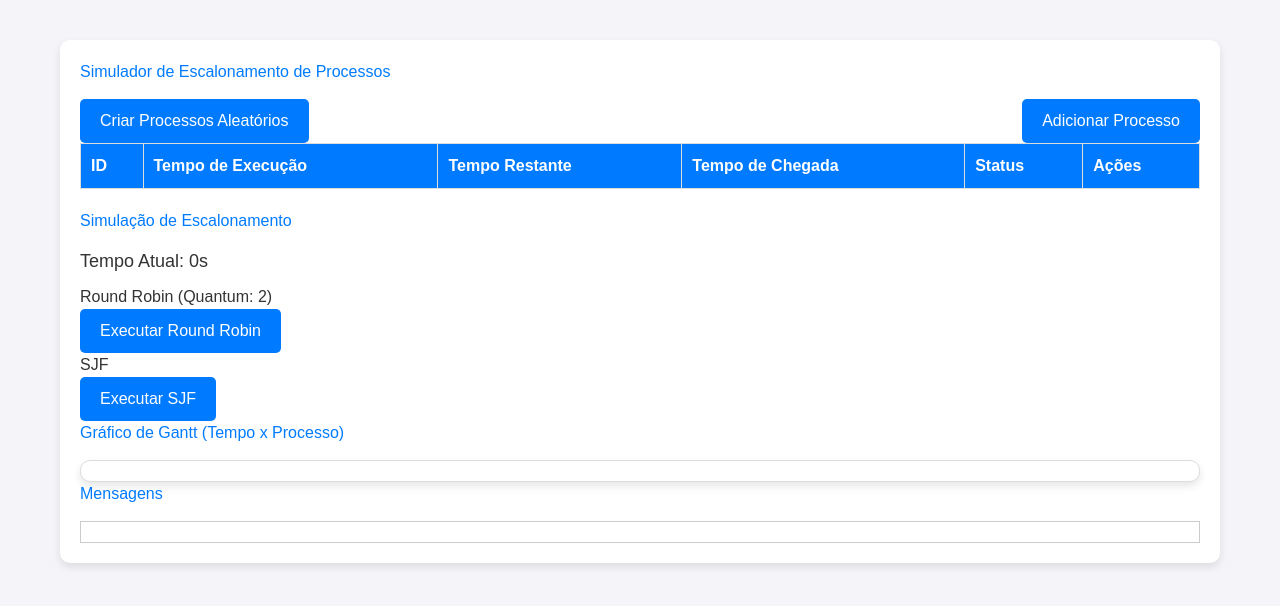
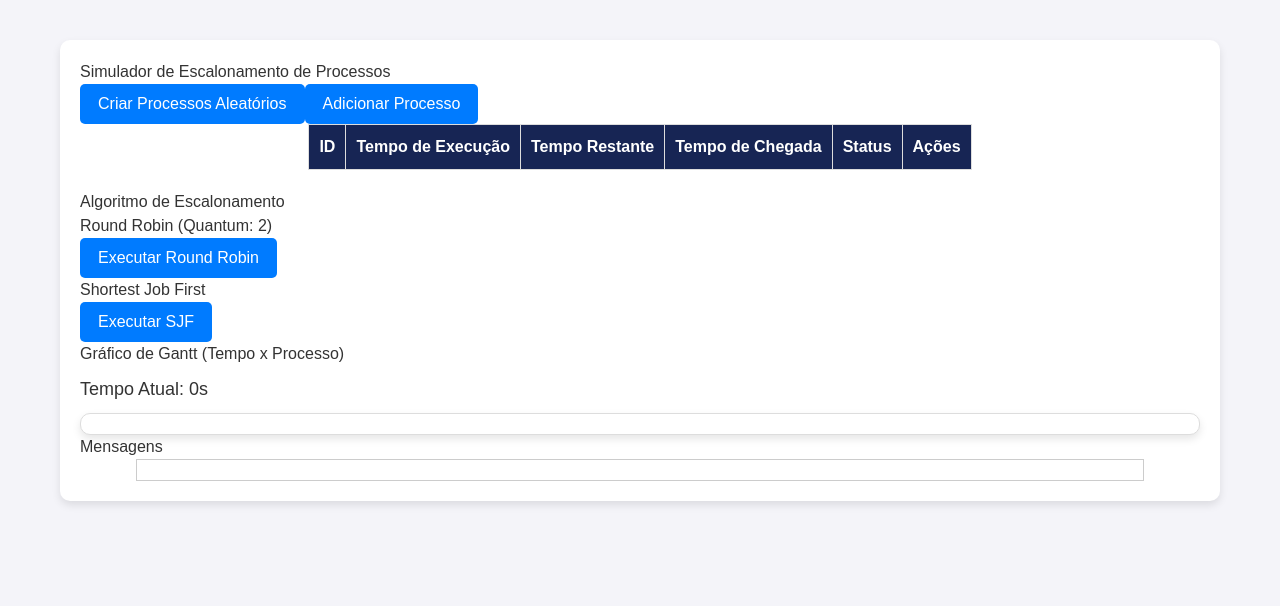
Before and after one commit to SidneyRMR/simulador-escalonamento, a Next.js app: page / in a window 1280 px wide. Shown: the top 606 px of the page. Built offline with nearby package versions, Linux system fonts and the light colour scheme.

Commit message:
style: fixing style of layouts

```diff
--- a/src/app/Escalonador.css
+++ b/src/app/Escalonador.css
@@ -1,5 +1,5 @@
 body {
-    font-family: 'Arial', sans-serif;
+  font-family: "Arial", sans-serif;
   background-color: #f4f4f9;
   margin: 0;
   padding: 20px;
@@ -7,18 +7,21 @@
 }
 
 table {
-    width: 100%;
+  max-width: 100%;
   border-collapse: collapse;
   margin-bottom: 20px;
+  margin-inline: auto;
 }
 
-  table, th, td {
+table,
+th,
+td {
   border: 1px solid #ddd;
   padding: 10px;
 }
 
 th {
-    background-color: #007bff;
+  background-color: #172554;
   color: white;
   text-align: left;
   font-weight: bold;
@@ -28,15 +31,10 @@
   background-color: #fff;
 }
 
-  h2 {
-    color: #007bff;
-    margin-bottom: 15px;
-  }
-
 button {
   background-color: #007bff;
   color: white;
-    padding: 10px 20px;
+  padding: 8px 18px;
   border: none;
   border-radius: 5px;
   cursor: pointer;
@@ -73,7 +71,7 @@
 
 .gantt-bar-container {
   position: relative;
-    width: 100%;
+
   height: 50px;
   border-left: 1px solid #ddd;
   border-right: 1px solid #ddd;
--- a/src/app/Escalonador.js
+++ b/src/app/Escalonador.js
@@ -1,6 +1,6 @@
-'use client';
-import React, { useState } from 'react';
-import './Escalonador.css';
+"use client";
+import React, { useState } from "react";
+import "./Escalonador.css";
 
 const Escalonador = () => {
   const [processos, setProcessos] = useState([]);
@@ -17,11 +17,13 @@
   };
 
   const restaurarProcessosOriginais = () => {
-    setProcessos(processosIniciais.map(p => ({
+    setProcessos(
+      processosIniciais.map((p) => ({
         ...p,
         tempoRestante: p.tempoExecucao,
-      finalizado: false
-    })));
+        finalizado: false,
+      }))
+    );
   };
 
   const criarProcessosAleatorios = () => {
@@ -32,12 +34,12 @@
       tempoExecucao: Math.floor(Math.random() * 8) + 1, // Entre 1 e 8
       tempoRestante: 0,
       tempoChegada: Math.floor(Math.random() * 8) + 1,
-      finalizado: false
+      finalizado: false,
     }));
 
-    const processosComTempoRestante = novosProcessos.map(p => ({
+    const processosComTempoRestante = novosProcessos.map((p) => ({
       ...p,
-      tempoRestante: p.tempoExecucao
+      tempoRestante: p.tempoExecucao,
     }));
 
     setProcessos(processosComTempoRestante);
@@ -50,18 +52,21 @@
       tempoExecucao: Math.floor(Math.random() * 10) + 1,
       tempoRestante: Math.floor(Math.random() * 10) + 1,
       tempoChegada: Math.floor(Math.random() * 10) + 1,
-      finalizado: false
+      finalizado: false,
     };
 
-    setProcessos(prev => [...prev, novoProcesso]);
-    setProcessosIniciais(prev => [...prev, novoProcesso]);
-    setMensagens(prev => [...prev, `Processo ${novoProcesso.id} adicionado.`]);
+    setProcessos((prev) => [...prev, novoProcesso]);
+    setProcessosIniciais((prev) => [...prev, novoProcesso]);
+    setMensagens((prev) => [
+      ...prev,
+      `Processo ${novoProcesso.id} adicionado.`,
+    ]);
   };
 
   const removerProcesso = (id) => {
-    setProcessos(prev => prev.filter(p => p.id !== id));
-    setProcessosIniciais(prev => prev.filter(p => p.id !== id));
-    setMensagens(prev => [...prev, `Processo ${id} removido.`]);
+    setProcessos((prev) => prev.filter((p) => p.id !== id));
+    setProcessosIniciais((prev) => prev.filter((p) => p.id !== id));
+    setMensagens((prev) => [...prev, `Processo ${id} removido.`]);
   };
 
   const iniciarEscalonamentoCircular = () => {
@@ -69,23 +74,29 @@
     limparGrafico();
     setEmExecucao(true);
 
-    const fila = processos.map(p => ({ ...p }));
+    const fila = processos.map((p) => ({ ...p }));
     let tempoCorrente = 0;
 
     const intervalo = setInterval(() => {
-      const processosDisponiveis = fila.filter(p => p.tempoChegada <= tempoCorrente && p.tempoRestante > 0);
+      const processosDisponiveis = fila.filter(
+        (p) => p.tempoChegada <= tempoCorrente && p.tempoRestante > 0
+      );
 
       if (processosDisponiveis.length === 0) {
-        if (fila.every(p => p.finalizado)) {
+        if (fila.every((p) => p.finalizado)) {
           clearInterval(intervalo);
           setEmExecucao(false);
           restaurarProcessosOriginais();
           return;
         }
 
-        setGanttChart(prev => [
+        setGanttChart((prev) => [
           ...prev,
-          { processoId: 'Ocioso', tempoInicio: tempoCorrente - 1, tempoFim: tempoCorrente }
+          {
+            processoId: "Ocioso",
+            tempoInicio: tempoCorrente - 1,
+            tempoFim: tempoCorrente,
+          },
         ]);
         tempoCorrente++;
         return;
@@ -99,18 +110,27 @@
 
       if (processo.tempoRestante === 0) {
         processo.finalizado = true;
-        setMensagens(prev => [...prev, `Processo ${processo.id} finalizado.`]);
+        setMensagens((prev) => [
+          ...prev,
+          `Processo ${processo.id} finalizado.`,
+        ]);
       } else {
         fila.push(processo);
       }
 
-      setGanttChart(prev => [
+      setGanttChart((prev) => [
         ...prev,
-        { processoId: processo.id, tempoInicio: tempoCorrente - tempoExecutado, tempoFim: tempoCorrente }
+        {
+          processoId: processo.id,
+          tempoInicio: tempoCorrente - tempoExecutado,
+          tempoFim: tempoCorrente,
+        },
       ]);
 
       setTempoAtual(tempoCorrente);
-      setProcessos(prev => prev.map(p => (p.id === processo.id ? processo : p)));
+      setProcessos((prev) =>
+        prev.map((p) => (p.id === processo.id ? processo : p))
+      );
     }, 1000);
   };
 
@@ -119,25 +139,29 @@
     limparGrafico();
     setEmExecucao(true);
 
-    const fila = processos.map(p => ({ ...p }));
+    const fila = processos.map((p) => ({ ...p }));
     let tempoCorrente = 0;
 
     const intervalo = setInterval(() => {
       const processosDisponiveis = fila
-        .filter(p => p.tempoChegada <= tempoCorrente && p.tempoRestante > 0)
+        .filter((p) => p.tempoChegada <= tempoCorrente && p.tempoRestante > 0)
         .sort((a, b) => a.tempoRestante - b.tempoRestante);
 
       if (processosDisponiveis.length === 0) {
-        if (fila.every(p => p.finalizado)) {
+        if (fila.every((p) => p.finalizado)) {
           clearInterval(intervalo);
           setEmExecucao(false);
           restaurarProcessosOriginais();
           return;
         }
 
-        setGanttChart(prev => [
+        setGanttChart((prev) => [
           ...prev,
-          { processoId: 'Ocioso', tempoInicio: tempoCorrente - 1, tempoFim: tempoCorrente }
+          {
+            processoId: "Ocioso",
+            tempoInicio: tempoCorrente - 1,
+            tempoFim: tempoCorrente,
+          },
         ]);
         tempoCorrente++;
         return;
@@ -149,28 +173,40 @@
       processo.tempoRestante = 0;
       processo.finalizado = true;
 
-      setGanttChart(prev => [
+      setGanttChart((prev) => [
         ...prev,
-        { processoId: processo.id, tempoInicio: tempoCorrente - processo.tempoExecucao, tempoFim: tempoCorrente }
+        {
+          processoId: processo.id,
+          tempoInicio: tempoCorrente - processo.tempoExecucao,
+          tempoFim: tempoCorrente,
+        },
       ]);
 
       setTempoAtual(tempoCorrente);
-      setProcessos(prev => prev.map(p => (p.id === processo.id ? processo : p)));
-      setMensagens(prev => [...prev, `Processo ${processo.id} finalizado.`]);
+      setProcessos((prev) =>
+        prev.map((p) => (p.id === processo.id ? processo : p))
+      );
+      setMensagens((prev) => [...prev, `Processo ${processo.id} finalizado.`]);
     }, 1000);
   };
 
   const atualizarCampo = (id, campo, valor) => {
-    setProcessos(prev => prev.map(processo => (
-      processo.id === id ? { ...processo, [campo]: parseInt(valor, 10) } : processo
-    )));
+    setProcessos((prev) =>
+      prev.map((processo) =>
+        processo.id === id
+          ? { ...processo, [campo]: parseInt(valor, 10) }
+          : processo
+      )
+    );
   };
 
   return (
     <div className="container">
       <div className="card">
-        <h2>Simulador de Escalonamento de Processos</h2>
-        <div style={{ display: 'flex', justifyContent: 'space-between' }}>
+        <h2 className="text-center font-bold text-3xl text-blue-950 mt-3 mb-2">
+          Simulador de Escalonamento de Processos
+        </h2>
+        <div className="flex justify-center gap-4 mb-8">
           <button onClick={criarProcessosAleatorios} disabled={emExecucao}>
             Criar Processos Aleatórios
           </button>
@@ -190,7 +226,7 @@
             </tr>
           </thead>
           <tbody>
-            {processos.map(processo => (
+            {processos.map((processo) => (
               <tr key={processo.id}>
                 <td>{processo.id}</td>
                 <td>
@@ -199,24 +235,40 @@
                     min="1"
                     max="10"
                     value={processo.tempoExecucao}
-                    onChange={(e) => atualizarCampo(processo.id, 'tempoExecucao', e.target.value)}
+                    onChange={(e) =>
+                      atualizarCampo(
+                        processo.id,
+                        "tempoExecucao",
+                        e.target.value
+                      )
+                    }
                     disabled={emExecucao}
                   />
                 </td>
-                <td>{processo.tempoRestante}</td> {/* Removido campo editável */}
+                <td>{processo.tempoRestante}</td>{" "}
+                {/* Removido campo editável */}
                 <td>
                   <input
                     type="number"
                     min="0"
                     max="10"
                     value={processo.tempoChegada}
-                    onChange={(e) => atualizarCampo(processo.id, 'tempoChegada', e.target.value)}
+                    onChange={(e) =>
+                      atualizarCampo(
+                        processo.id,
+                        "tempoChegada",
+                        e.target.value
+                      )
+                    }
                     disabled={emExecucao}
                   />
                 </td>
-                <td>{processo.finalizado ? 'Finalizado' : 'Em Execução'}</td>
+                <td>{processo.finalizado ? "Finalizado" : "Em Execução"}</td>
                 <td>
-                  <button onClick={() => removerProcesso(processo.id)} disabled={emExecucao}>
+                  <button
+                    onClick={() => removerProcesso(processo.id)}
+                    disabled={emExecucao}
+                  >
                     Remover
                   </button>
                 </td>
@@ -225,41 +277,62 @@
           </tbody>
         </table>
 
-        <h2>Simulação de Escalonamento</h2>
-        <p>Tempo Atual: {tempoAtual}s</p>
+        <h2 className="text-center font-bold text-2xl text-blue-950 mt-3">
+          Algoritmo de Escalonamento
+        </h2>
 
+
+        <div className="flex justify-center gap-4 my-5">
           <div>
-          <h3>Round Robin (Quantum: {quantum})</h3>
-          <button onClick={iniciarEscalonamentoCircular} disabled={emExecucao}>
+            <h3 className="text-center font-normal text-base text-blue-950">Round Robin (Quantum: {quantum})</h3>
+            <button
+              onClick={iniciarEscalonamentoCircular}
+              disabled={emExecucao}
+            >
               Executar Round Robin
             </button>
-          <h3>SJF</h3>
+          </div>
+          <div>
+            <h3 className="text-center font-normal text-base text-blue-950">Shortest Job First</h3>
             <button onClick={iniciarEscalonamentoSJF} disabled={emExecucao}>
               Executar SJF
             </button>
           </div>
+        </div>
 
-        <h2>Gráfico de Gantt (Tempo x Processo)</h2>
+        <h2 className="text-center font-bold text-2xl text-blue-950 mt-8">Gráfico de Gantt (Tempo x Processo)</h2>
+
+        <p className="text-center text-xl font-semibold mb-6">Tempo Atual: {tempoAtual}s</p>
+
         <div className="gantt-chart">
-          {processos.map(processo => (
+          {processos.map((processo) => (
             <div key={processo.id} className="gantt-row">
               <span>Processo {processo.id}</span>
               <div className="gantt-bar-container">
                 {ganttChart
-                  .filter(entry => entry.processoId === processo.id || entry.processoId === 'Ocioso')
+                  .filter(
+                    (entry) =>
+                      entry.processoId === processo.id ||
+                      entry.processoId === "Ocioso"
+                  )
                   .map((entry, index) => (
                     <div
                       key={index}
-                      className={`gantt-bar ${entry.processoId === 'Ocioso' ? 'ocioso' : ''}`}
+                      className={`gantt-bar ${
+                        entry.processoId === "Ocioso" ? "ocioso" : ""
+                      }`}
                       style={{
                         left: `${entry.tempoInicio * 30}px`,
                         width: `${(entry.tempoFim - entry.tempoInicio) * 30}px`,
-                        backgroundColor: entry.processoId === 'Ocioso'
-                          ? 'grey'
-                          : `hsl(${(entry.processoId * 100) % 360}, 70%, 50%)`
+                        backgroundColor:
+                          entry.processoId === "Ocioso"
+                            ? "grey"
+                            : `hsl(${
+                                (entry.processoId * 100) % 360
+                              }, 70%, 50%)`,
                       }}
                     >
-                      {entry.processoId === 'Ocioso' ? '●' : ''}
+                      {entry.processoId === "Ocioso" ? "●" : ""}
                     </div>
                   ))}
               </div>
@@ -267,8 +340,18 @@
           ))}
         </div>
 
-        <h2>Mensagens</h2>
-        <div className="mensagens" style={{ maxHeight: '100px', overflowY: 'scroll', border: '1px solid #ccc', padding: '10px' }}>
+        <h2 className="text-center font-semibold text-xl my-8">Mensagens</h2>
+        <div
+          className="mensagens"
+          style={{
+            marginInline: "auto",
+            maxWidth: "90%",
+            maxHeight: "200px",
+            overflowY: "scroll",
+            border: "1px solid #ccc",
+            padding: "10px",
+          }}
+        >
           {mensagens.map((mensagem, index) => (
             <p key={index}>{mensagem}</p>
           ))}
```
Lines whose indentation alone changed are shown as unchanged.
